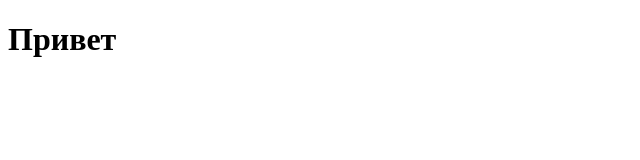
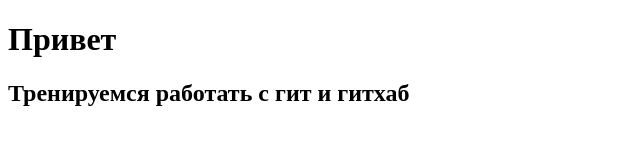
Before and after one commit to Viktoriya-Eismont/first-project, a plain HTML site: page index.html in a window 1280 px wide. Shown: the whole page, without its empty margins (0-640 px from the left). Drawn offline with Linux system fonts and the light colour scheme.

Commit message:
шаблон html. Тренировка

```diff
--- a/index.html
+++ b/index.html
@@ -8,5 +8,6 @@
 </head>
 <body>
     <h1>Привет</h1>
+    <h2>Тренируемся работать с гит и гитхаб</h2>
 </body>
 </html>
```
